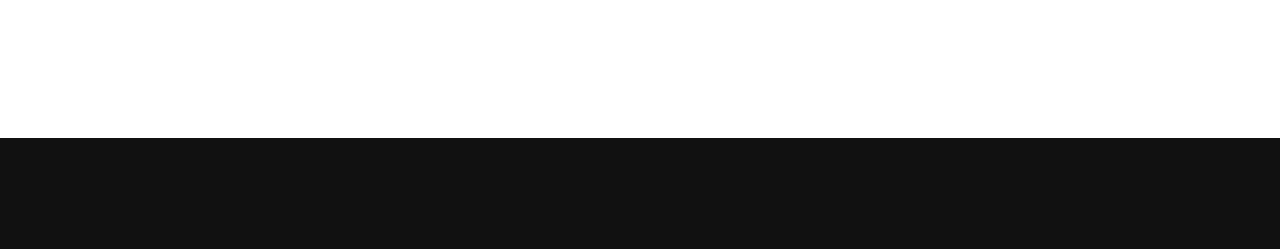
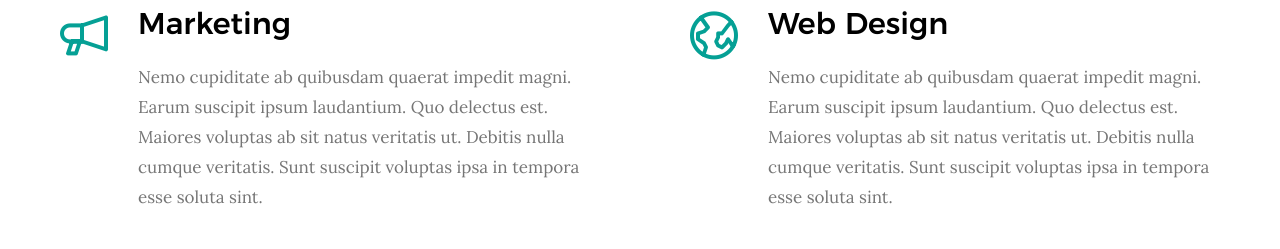
Before and after one commit to thegeekyfreak/geeky-pad, a plain HTML site: page index.html in a window 1280 px wide. Shown: the part 2089-2338 px from the top of the page. Drawn offline with Linux system fonts and the light colour scheme; files whose address does not match are found by name.

Commit message:
Update index.html

```diff
--- a/index.html
+++ b/index.html
@@ -345,7 +345,7 @@
                         latest technologies available.</p>
                 </div>
             </div>
-            <!-- <div class="col-block service-item" data-aos="fade-up">
+            <div class="col-block service-item" data-aos="fade-up">
                 <div class="service-icon">
                     <i class="icon-megaphone"></i>
                 </div>
@@ -388,7 +388,7 @@
                         est. Maiores voluptas ab sit natus veritatis ut. Debitis nulla cumque veritatis. Sunt suscipit
                         voluptas ipsa in tempora esse soluta sint.</p>
                 </div>
-            </div> -->
+            </div>
         </div>
     </section>
 
```
